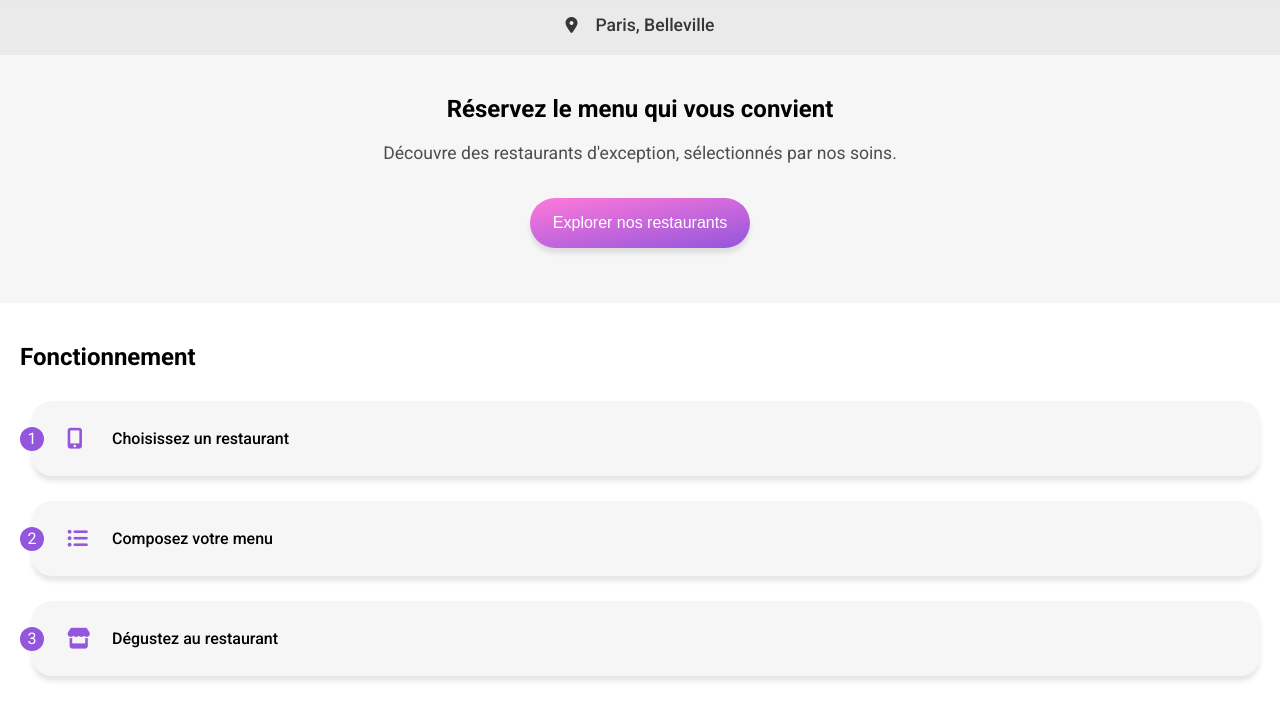
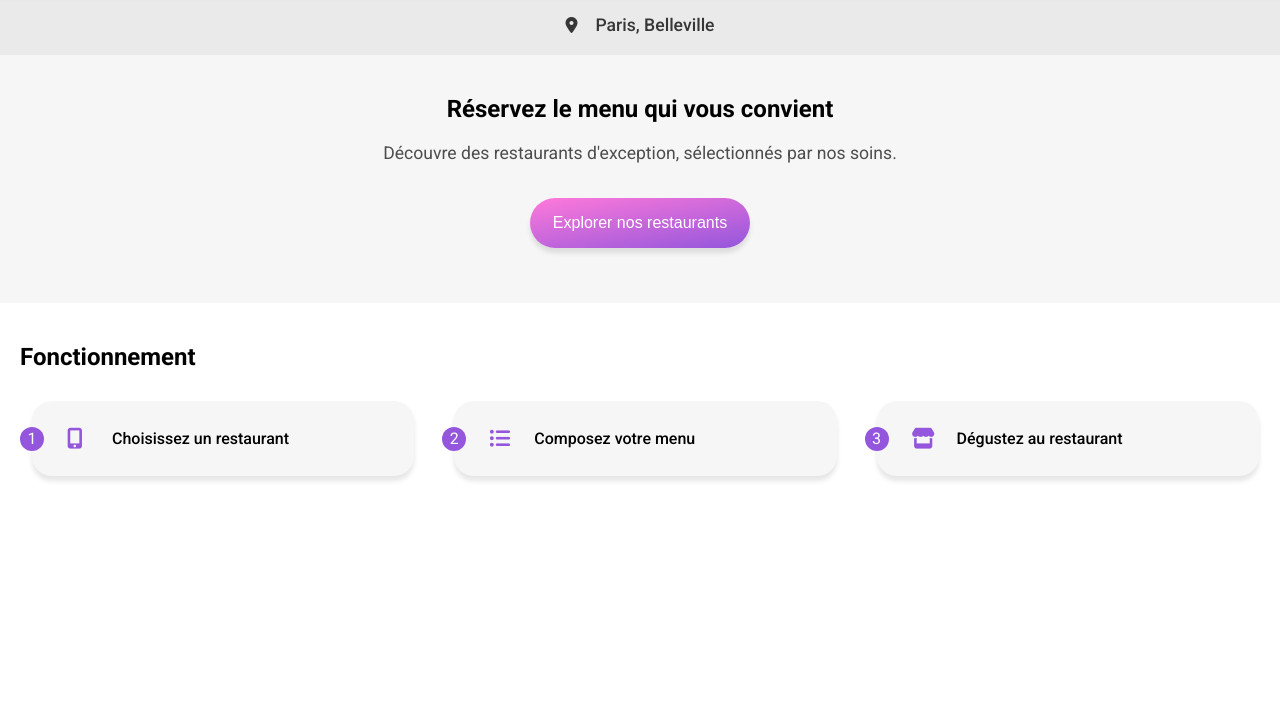
Before and after one commit to clementmenc/clementmenczynski_3_24072021, a website: page index.html in a window 1280 px wide. Shown: the part 68-788 px from the top of the page. Drawn offline with Linux system fonts and the light colour scheme; a web font is replaced by a local one.

Commit message:
Ajout responsive section fonctionnement

```diff
--- a/sass/base/_general.scss
+++ b/sass/base/_general.scss
@@ -33,7 +33,11 @@ h3{ font-size: 1.2rem; font-weight: 500; }
 
 p{ font-size: 1.1rem; }
 
-.container{ padding: 40px 20px }
+.container{ padding: 40px 20px;}
+
+@media screen and (min-width: $maxWidth + 40px){
+    .container{ padding: 40px calc((100% - #{$maxWidth}) / 2); }
+}
 
 // --------------------------------------------------
 // Header
--- a/sass/pages/_home.scss
+++ b/sass/pages/_home.scss
@@ -43,12 +43,7 @@
 
     &__title{ margin-bottom: 30px; }
 
-    &__steps{
-        display: flex;
-        flex-direction: column;
-        gap: 25px;
-        margin-left: 12px;
-    }
+    &__steps{ display: flex; flex-direction: column; gap: 25px; margin-left: 12px; }
 
     &__step{
         @include box-shadow;
@@ -90,6 +85,13 @@
         .step__title{ font-size: 1rem; font-weight: 500; }
     }
 
+    @media screen and (min-width: 740px){
+        &__steps{ flex-direction: row; flex-wrap: wrap; gap: 40px; }
+        &__step{ width: calc(50% - 20px); }
+    }
 
-
+    @media screen and (min-width: 1050px){
+        &__steps{ flex-direction: row; flex-wrap: wrap; gap: 40px; }
+        &__step{ width: calc(33.33% - 27px); }
+    }
 }
--- a/sass/utils/_variables.scss
+++ b/sass/utils/_variables.scss
@@ -1,6 +1,10 @@
 // --------------------------------------------------
 // Variables
 // --------------------------------------------------
+
+// Size
+
+$maxWidth: 1440px;
 
 // Colors
 
```
Also changed, not shown: css/style.css, 1 other file.
